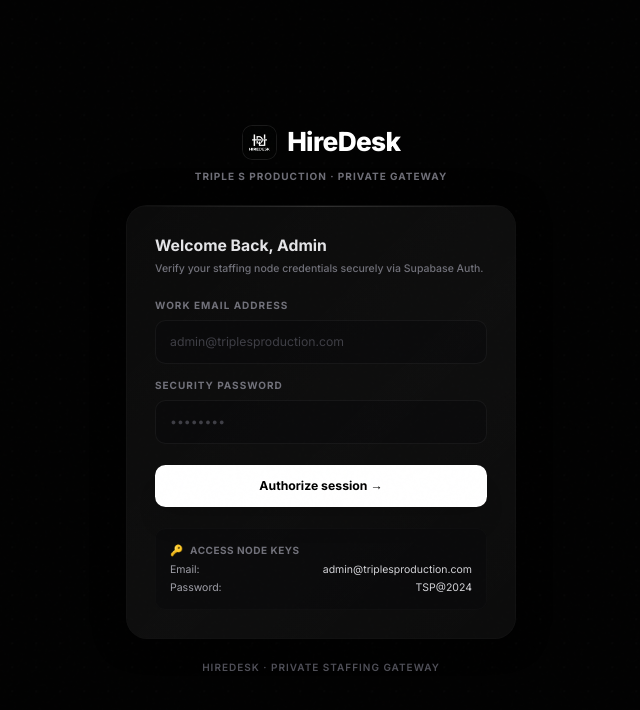
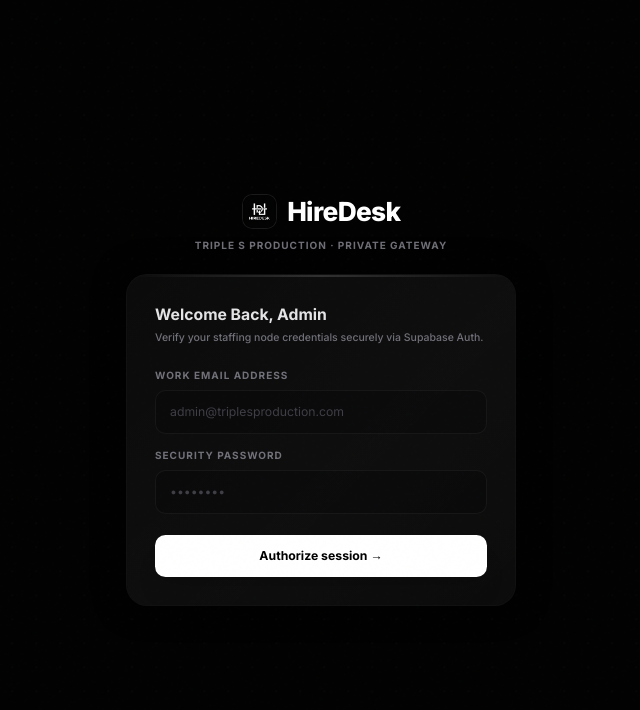
Before and after one commit to triplesproduction/Hiredesk, a Next.js app: page /login in a window 1280 px wide. Shown: the top 710 px of the page, without its empty margins (319-959 px from the left). Built offline with nearby package versions, Linux system fonts and the light colour scheme; no server answers; the database is empty.

Commit message:
feat: Remove demo credentials box and bottom gateway footer text from login page layout

```diff
--- a/src/app/login/page.tsx
+++ b/src/app/login/page.tsx
@@ -200,30 +200,7 @@
               </button>
             </div>
           </form>
-
-          {/* Secure Admin Demo Credentials Guide */}
-          <div className="mt-6 p-4 rounded-xl bg-zinc-950/50 border border-white/[0.02] anim-stagger-demo">
-            <div className="flex items-center gap-2 mb-1.5">
-              <span className="text-xs">🔑</span>
-              <p className="text-[10px] font-bold text-zinc-500 uppercase tracking-wider">Access Node Keys</p>
-            </div>
-            <div className="flex flex-col gap-1 font-mono text-xs text-zinc-400">
-              <div className="flex justify-between">
-                <span>Email:</span>
-                <span className="select-all text-zinc-300">admin@triplesproduction.com</span>
-              </div>
-              <div className="flex justify-between">
-                <span>Password:</span>
-                <span className="select-all text-zinc-300">TSP@2024</span>
-              </div>
-            </div>
-          </div>
         </div>
-
-        {/* Private Node Footer */}
-        <p className="text-center text-[10px] text-zinc-600 font-semibold tracking-widest uppercase">
-          HIREDESK · PRIVATE STAFFING GATEWAY
-        </p>
       </div>
     </div>
   );
```
